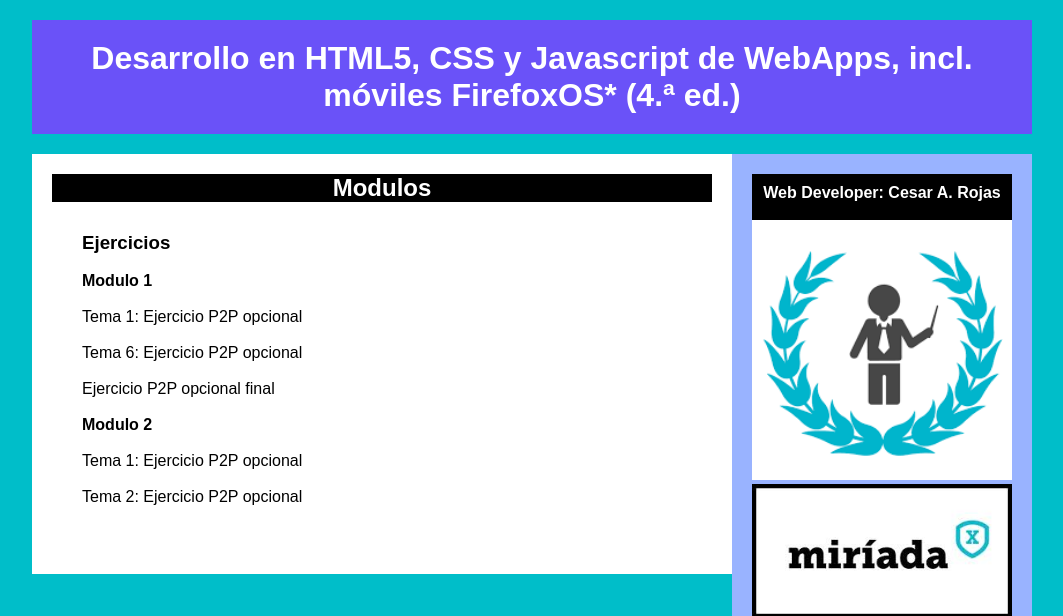
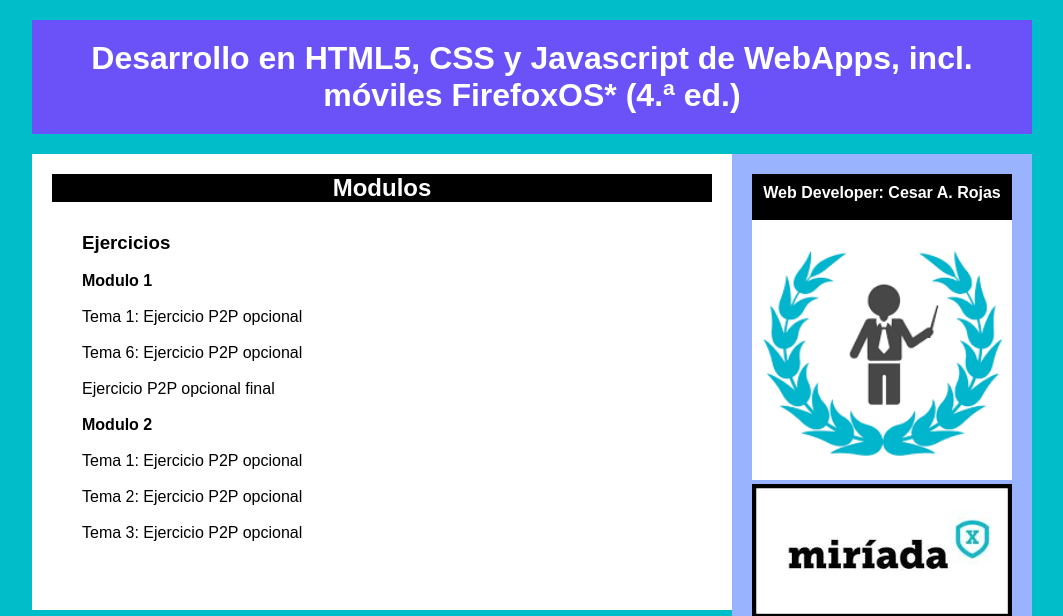
Before and after one commit to cesarabelrojas/cesarabelrojas.github.io, a plain HTML site: page index.html in a window 1280 px wide. Shown: the top 616 px of the page, without its empty margins (108-1171 px from the left). Drawn offline with Linux system fonts and the light colour scheme.

Commit message:
tema 3 del modulo2

```diff
--- a/index.html
+++ b/index.html
@@ -27,6 +27,7 @@
 				<br>
 				<p><a href="img/mos2tem1.jpg" target="_black">Tema 1: Ejercicio P2P opcional</a></p><br>
 				<p><a href="mod2tem2.html" target="_black">Tema 2: Ejercicio P2P opcional</a></p><br>
+				<p><a href="mod2tem3.html" target="_black">Tema 3: Ejercicio P2P opcional</a></p><br>
 
 			</div>
 		</section>
```
